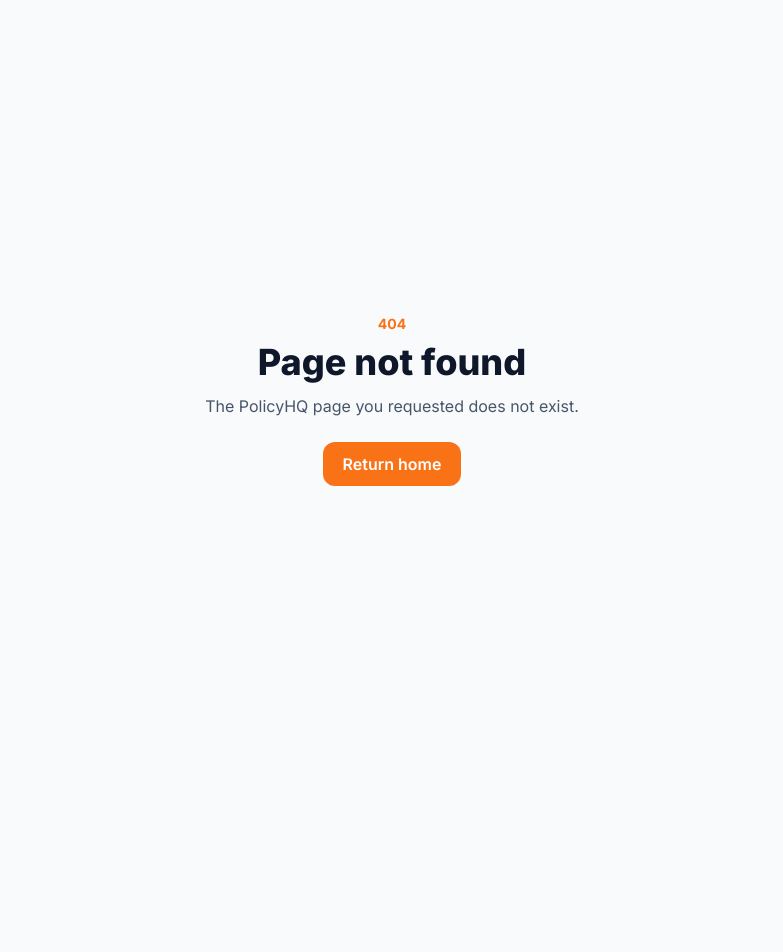
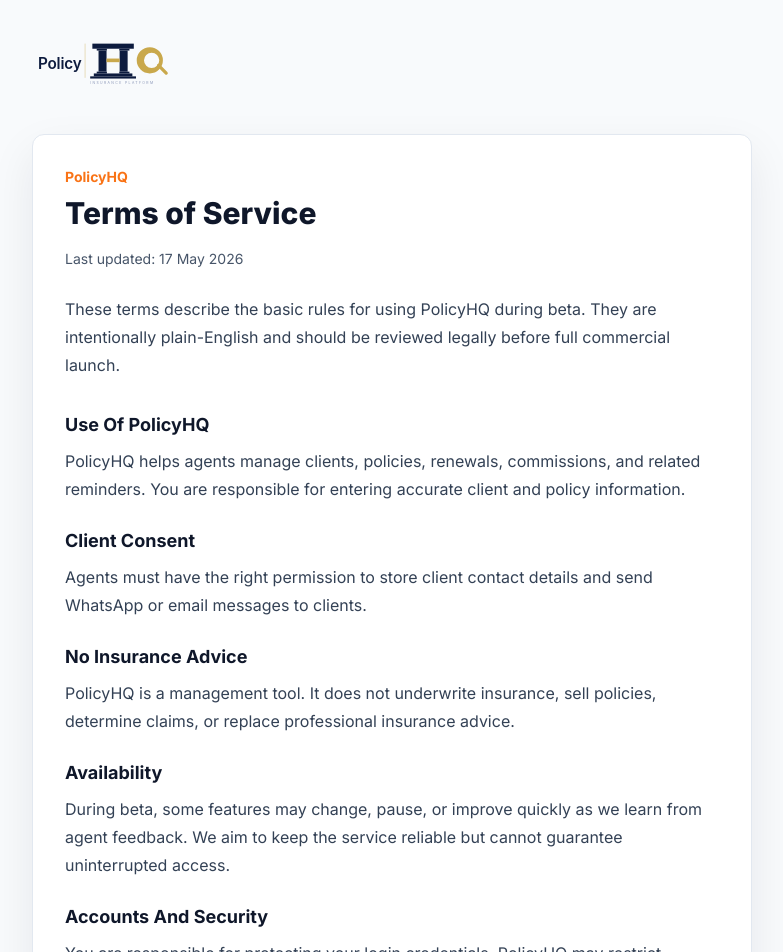
Before and after one commit to mrprincewinez1-glitch/PolicyHQ, a Next.js app: page /terms in a window 1280 px wide. Before the commit this address had no page. Shown: the top 952 px of the page, without its empty margins (248-1031 px from the left). Before the commit the page ends 800 px from the top, so only its background shows below. Built offline with nearby package versions, Linux system fonts and the light colour scheme.

Commit message:
Fix public auth and legal routes

```diff
--- a/app/page.tsx
+++ b/app/page.tsx
@@ -1,5 +1,5 @@
 import Link from "next/link";
-import { Bell, Calculator, CheckCircle2, FileDown, MessageCircle, ShieldCheck, Users, Workflow } from "lucide-react";
+import { Bell, Calculator, FileDown, MessageCircle, ShieldCheck, Users, Workflow } from "lucide-react";
 import { PolicyHqLogo } from "@/components/brand/policyhq-logo";
 import { Button } from "@/components/ui/button";
 import { Card, CardContent } from "@/components/ui/card";
@@ -10,7 +10,7 @@ const features = [
   [ShieldCheck, "Policy Tracker", "Track every policy across all insurers in one dashboard"],
   [Calculator, "Commission Tracker", "Know exactly what you've earned and what's pending"],
   [MessageCircle, "WhatsApp Reminders", "Automatically notify clients before their policy expires"],
-  [FileDown, "Reports & Exports", "Export your data anytime with one click"]
+  [FileDown, "Reports & Exports", "Review renewal, policy, and commission activity in one place"]
 ];
 
 export default function LandingPage() {
@@ -38,7 +38,7 @@ export default function LandingPage() {
         <div>
           <h1 className="max-w-3xl text-5xl font-extrabold tracking-normal text-primary md:text-6xl">Manage Every Policy. Never Miss a Renewal.</h1>
           <p className="mt-6 max-w-2xl text-lg leading-8 text-slate-600">
-            PolicyHQ is the all-in-one platform built for insurance agents in Ghana and West Africa. Track policies, manage clients, automate renewal reminders, and monitor your commissions — all in one place.
+            PolicyHQ is the all-in-one platform built for insurance agents in Ghana and West Africa. Track policies, manage clients, prepare renewal reminders, and monitor your commissions — all in one place.
           </p>
           <div className="mt-8 flex flex-wrap gap-3">
             <Button asChild><Link href="/sign-up">Start For Free</Link></Button>
@@ -93,8 +93,8 @@ export default function LandingPage() {
         <h2 className="text-3xl font-extrabold text-primary">How It Works</h2>
         <div className="mt-8 grid gap-6 md:grid-cols-3">
           {[
-            ["Add Your Clients & Policies", "Import or manually add your entire book of business in minutes"],
-            ["Set Up Automated Reminders", "PolicyHQ automatically contacts your clients at 30, 14, and 7 days before expiry via WhatsApp and email"],
+            ["Add Your Clients & Policies", "Manually add your book of business and keep every client-policy relationship organised"],
+            ["Set Up Renewal Reminders", "PolicyHQ helps you track 30, 14, and 7 day renewal windows for WhatsApp and email follow-up"],
             ["Track Renewals & Commissions", "Monitor every renewal in real time and know exactly what commissions you are owed"]
           ].map(([title, body], index) => (
             <div key={title} className="border-l-4 border-accent pl-5">
@@ -118,8 +118,8 @@ export default function LandingPage() {
       <section id="pricing" className="mx-auto max-w-5xl px-4 py-20 sm:px-6 lg:px-8">
         <h2 className="text-3xl font-extrabold text-primary">Pricing</h2>
         <div className="mt-8 grid gap-6 md:grid-cols-2">
-          <Card><CardContent className="p-6"><h3 className="text-xl font-bold">Free Plan</h3><p className="mt-3 text-4xl font-extrabold">GHS 0<span className="text-base font-semibold text-slate-500">/month</span></p><p className="mt-4 text-slate-600">Up to 20 clients, basic renewal alerts, manual reminders, CSV export</p><Button asChild className="mt-6"><Link href="/sign-up">Get Started Free</Link></Button></CardContent></Card>
-          <Card className="border-orange-200"><CardContent className="p-6"><span className="rounded-full bg-orange-100 px-3 py-1 text-xs font-bold text-orange-700">Coming Soon</span><h3 className="mt-4 text-xl font-bold">Pro Plan</h3><p className="mt-3 text-4xl font-extrabold">GHS 99<span className="text-base font-semibold text-slate-500">/month</span></p><p className="mt-4 text-slate-600">Unlimited clients, automated WhatsApp & email reminders, priority support, advanced reports</p></CardContent></Card>
+          <Card><CardContent className="p-6"><h3 className="text-xl font-bold">Free Beta</h3><p className="mt-3 text-4xl font-extrabold">GHS 0<span className="text-base font-semibold text-slate-500">/month</span></p><p className="mt-4 text-slate-600">Client records, policy tracking, renewal alerts, and commission management while PolicyHQ is in beta</p><Button asChild className="mt-6"><Link href="/sign-up">Get Started Free</Link></Button></CardContent></Card>
+          <Card className="border-orange-200"><CardContent className="p-6"><span className="rounded-full bg-orange-100 px-3 py-1 text-xs font-bold text-orange-700">Coming Soon</span><h3 className="mt-4 text-xl font-bold">Pro Plan</h3><p className="mt-3 text-4xl font-extrabold">GHS 99<span className="text-base font-semibold text-slate-500">/month</span></p><p className="mt-4 text-slate-600">Advanced automation, priority support, reports, and production WhatsApp workflows for growing agencies</p></CardContent></Card>
         </div>
       </section>
 
@@ -130,7 +130,7 @@ export default function LandingPage() {
             <p className="mt-3 text-sm text-slate-300">Built for insurance agents across West Africa</p>
           </div>
           <div className="flex gap-5 text-sm text-slate-300"><Link href="/privacy">Privacy Policy</Link><Link href="/terms">Terms of Service</Link></div>
-          <p className="text-sm text-slate-300">© 2025 PolicyHQ. All rights reserved.</p>
+          <p className="text-sm text-slate-300">© 2026 PolicyHQ. All rights reserved.</p>
         </div>
       </footer>
     </main>
--- /dev/null
+++ b/app/privacy/page.tsx
@@ -0,0 +1,56 @@
+import Link from "next/link";
+import { PolicyHqLogo } from "@/components/brand/policyhq-logo";
+
+const sections = [
+  {
+    title: "Information We Collect",
+    body: "PolicyHQ stores account details, client contact information, policy records, renewal activity, commission records, and notification preferences needed to operate the platform."
+  },
+  {
+    title: "How We Use Information",
+    body: "We use this information to help agents manage client relationships, track policies, calculate commissions, and send renewal or relationship-management reminders where enabled."
+  },
+  {
+    title: "Data Access",
+    body: "Each agent can only access the clients, policies, commissions, and notifications that belong to their own account. PolicyHQ uses Supabase Row Level Security to enforce this separation."
+  },
+  {
+    title: "Third-Party Services",
+    body: "PolicyHQ uses Supabase for authentication, database, storage, and scheduled functions; Vercel for hosting; Resend for email; and WhatsApp Business Cloud API for WhatsApp messaging."
+  },
+  {
+    title: "Retention And Deletion",
+    body: "Client records may be archived instead of immediately deleted so policy and commission history remains consistent. Agents can request help reviewing or removing account data."
+  }
+];
+
+export default function PrivacyPage() {
+  return (
+    <main className="min-h-screen bg-slate-50">
+      <div className="mx-auto max-w-3xl px-4 py-10 sm:px-6">
+        <Link href="/" className="inline-flex rounded-lg focus:outline-none focus:ring-2 focus:ring-accent">
+          <PolicyHqLogo className="h-12 w-auto" />
+        </Link>
+        <div className="mt-10 rounded-xl border border-slate-200 bg-white p-6 shadow-soft sm:p-8">
+          <p className="text-sm font-bold text-accent">PolicyHQ</p>
+          <h1 className="mt-2 text-3xl font-extrabold text-primary">Privacy Policy</h1>
+          <p className="mt-4 text-sm leading-6 text-slate-600">Last updated: 17 May 2026</p>
+          <p className="mt-6 leading-7 text-slate-700">
+            PolicyHQ is built for insurance agents and small insurance teams in Ghana and West Africa. This policy explains the practical way we handle account, client, policy, and messaging data.
+          </p>
+          <div className="mt-8 space-y-6">
+            {sections.map((section) => (
+              <section key={section.title}>
+                <h2 className="text-lg font-bold text-primary">{section.title}</h2>
+                <p className="mt-2 leading-7 text-slate-700">{section.body}</p>
+              </section>
+            ))}
+          </div>
+          <p className="mt-8 text-sm leading-6 text-slate-500">
+            This beta privacy policy is not a substitute for formal legal advice. It should be reviewed before a full commercial launch.
+          </p>
+        </div>
+      </div>
+    </main>
+  );
+}
--- /dev/null
+++ b/app/terms/page.tsx
@@ -0,0 +1,56 @@
+import Link from "next/link";
+import { PolicyHqLogo } from "@/components/brand/policyhq-logo";
+
+const sections = [
+  {
+    title: "Use Of PolicyHQ",
+    body: "PolicyHQ helps agents manage clients, policies, renewals, commissions, and related reminders. You are responsible for entering accurate client and policy information."
+  },
+  {
+    title: "Client Consent",
+    body: "Agents must have the right permission to store client contact details and send WhatsApp or email messages to clients."
+  },
+  {
+    title: "No Insurance Advice",
+    body: "PolicyHQ is a management tool. It does not underwrite insurance, sell policies, determine claims, or replace professional insurance advice."
+  },
+  {
+    title: "Availability",
+    body: "During beta, some features may change, pause, or improve quickly as we learn from agent feedback. We aim to keep the service reliable but cannot guarantee uninterrupted access."
+  },
+  {
+    title: "Accounts And Security",
+    body: "You are responsible for protecting your login credentials. PolicyHQ may restrict access if account activity appears unsafe or abusive."
+  }
+];
+
+export default function TermsPage() {
+  return (
+    <main className="min-h-screen bg-slate-50">
+      <div className="mx-auto max-w-3xl px-4 py-10 sm:px-6">
+        <Link href="/" className="inline-flex rounded-lg focus:outline-none focus:ring-2 focus:ring-accent">
+          <PolicyHqLogo className="h-12 w-auto" />
+        </Link>
+        <div className="mt-10 rounded-xl border border-slate-200 bg-white p-6 shadow-soft sm:p-8">
+          <p className="text-sm font-bold text-accent">PolicyHQ</p>
+          <h1 className="mt-2 text-3xl font-extrabold text-primary">Terms of Service</h1>
+          <p className="mt-4 text-sm leading-6 text-slate-600">Last updated: 17 May 2026</p>
+          <p className="mt-6 leading-7 text-slate-700">
+            These terms describe the basic rules for using PolicyHQ during beta. They are intentionally plain-English and should be reviewed legally before full commercial launch.
+          </p>
+          <div className="mt-8 space-y-6">
+            {sections.map((section) => (
+              <section key={section.title}>
+                <h2 className="text-lg font-bold text-primary">{section.title}</h2>
+                <p className="mt-2 leading-7 text-slate-700">{section.body}</p>
+              </section>
+            ))}
+          </div>
+          <p className="mt-8 text-sm leading-6 text-slate-500">
+            Continued use of PolicyHQ means you accept these beta terms.
+          </p>
+        </div>
+      </div>
+    </main>
+  );
+}
--- a/middleware.ts
+++ b/middleware.ts
@@ -2,7 +2,7 @@ import { NextResponse, type NextRequest } from "next/server";
 import { createServerClient } from "@supabase/ssr";
 import type { CookieOptions } from "@supabase/ssr";
 
-const publicRoutes = ["/", "/forgot-password", "/reset-password", "/demo"];
+const publicRoutes = ["/", "/forgot-password", "/reset-password", "/demo", "/privacy", "/terms"];
 const authRoutes = ["/sign-in", "/sign-up", "/login", "/signup"];
 const authRouteAliases: Record<string, string> = {
   "/login": "/sign-in",
@@ -112,6 +112,10 @@ export async function middleware(request: NextRequest) {
     return redirectResponse;
   }
 
+  if (!data.user && isAuthRoute(pathname)) {
+    return response;
+  }
+
   if (!data.user) {
     const url = request.nextUrl.clone();
     url.pathname = "/sign-in";
```
